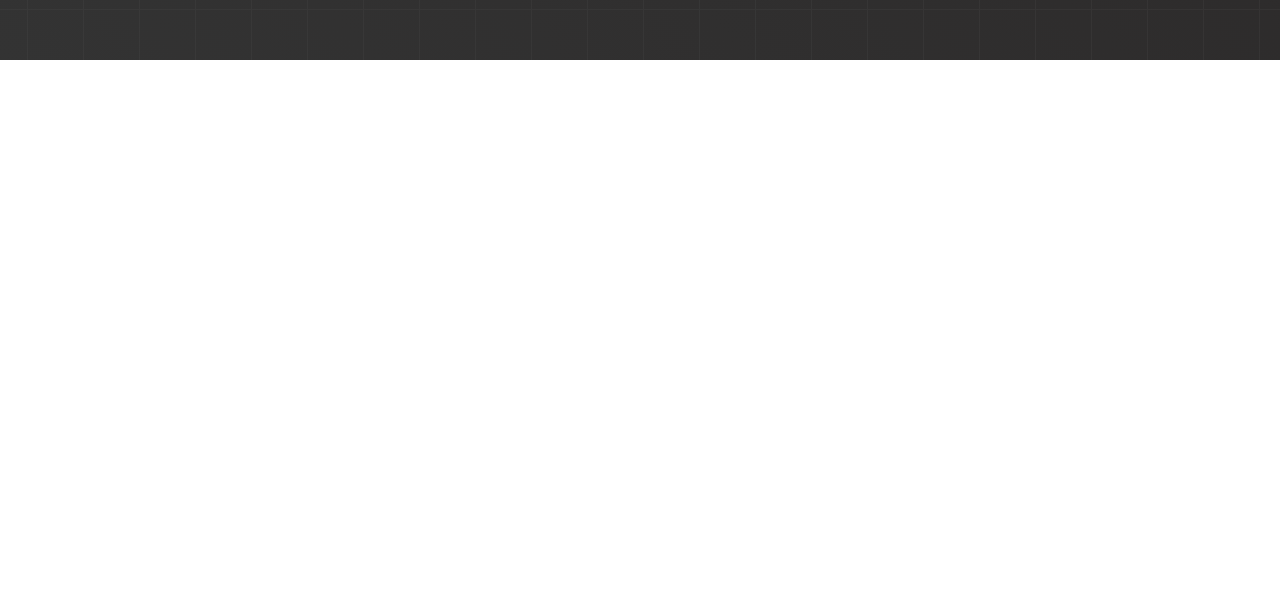
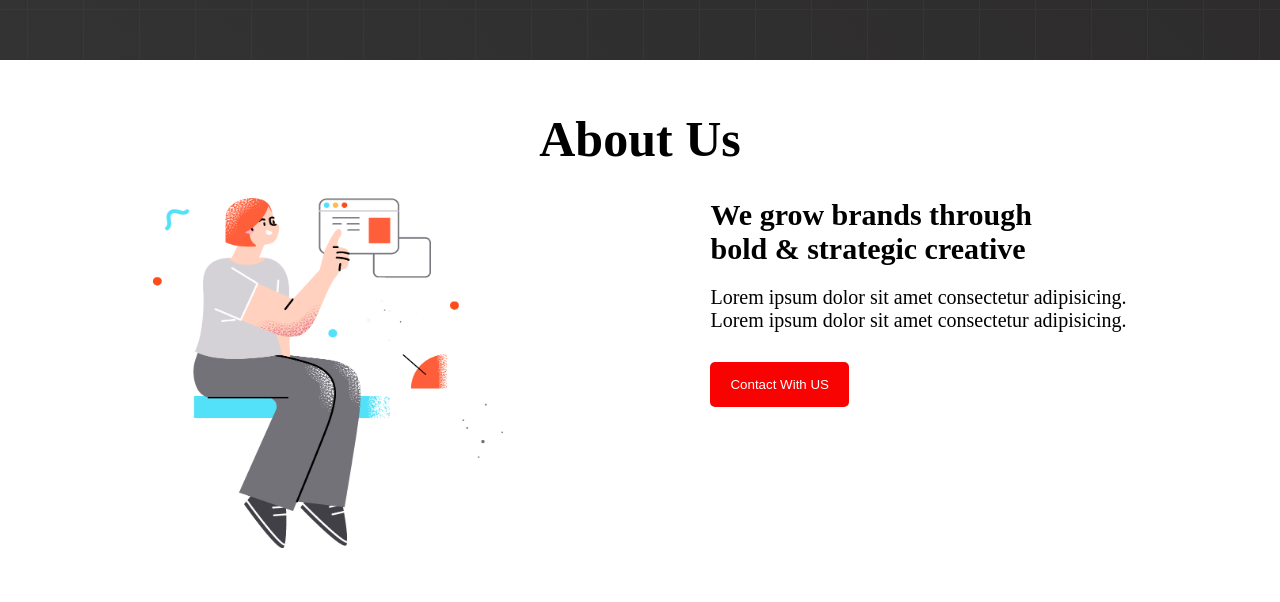
Before and after one commit to Md-Sharafat-Rohoman/02-Digital-Product, a plain HTML site: page index.html in a window 1280 px wide. Shown: the part 983-1585 px from the top of the page. Before the commit the page ends 1043 px from the top, so only its background shows below. Drawn offline with Linux system fonts and the light colour scheme.

Commit message:
half main section complite

```diff
--- a/index.html
+++ b/index.html
@@ -30,7 +30,8 @@
             <div class="banner-container">
                 <div class="banner-text">
                     <h1 class="main-header">Better design for your digital products</h1>
-                    <p class="main-paragraph">We are a creative studio specializing in UI/UX design, development and strategy.</p>
+                    <p class="main-paragraph">We are a creative studio specializing in UI/UX design, development and
+                        strategy.</p>
                     <button class="banner-button">Explore More</button>
                 </div>
                 <div class="banner-photo">
@@ -38,6 +39,22 @@
                 </div>
             </div>
         </section>
+        <section>
+            <div class="second-section">
+                <h1 class="second-main-header">About Us</h1>
+                <div class="about-container">
+                    <div class="about-info">
+                        <h3 class="second-header">We grow brands through <br> bold & strategic creative</h3>
+                        <p class="second-paragraph">Lorem ipsum dolor sit amet consectetur adipisicing.</p>
+                        <p class="second-paragraph">Lorem ipsum dolor sit amet consectetur adipisicing.</p>
+                        <button class="second-button banner-button">Contact With US</button>
+                    </div>
+                    <div class="">
+                        <img class="about-photo" src="/images/section.png" alt="">
+                    </div>
+                </div>
+            </div>
+        </section>
     </main>
 </body>
 
--- a/style.css
+++ b/style.css
@@ -49,6 +49,7 @@
     border: none;
     color: white;
     border-radius: 5px;
+    /* margin-top: 30px; */
 }
 .banner-image{
     width: 300px;
@@ -63,3 +64,35 @@
     color: white;
     background-image: url("/images/background.png") , linear-gradient(45deg , #333333 , #2a2727);
 }
+
+/* second section start */
+.second-main-header{
+    font-size: 50px;
+    text-align: center;
+    margin-bottom: 30px ;
+}
+.about-container{
+    display: flex;
+    justify-content: space-around;
+    /* align-items: center; */
+    flex-direction: row-reverse;
+    /* padding: 40px; */
+}
+.about-photo{
+    width: 350px;
+    height: 350px;
+}
+.second-header{
+    font-size: 30px;
+    margin-bottom: 20px;
+    font-weight: 800;
+}
+.second-section{
+    padding: 50px;
+}
+.second-paragraph{
+    font-size: 20px;
+}
+.second-button{
+    margin-top: 30px;
+}
```
